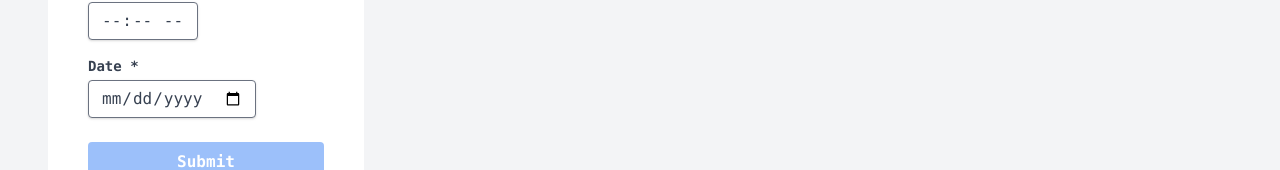
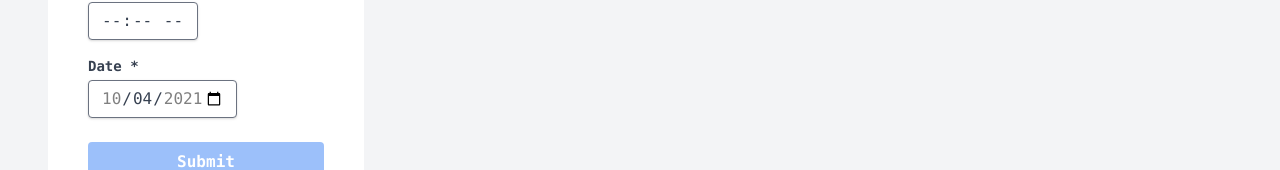
Before and after one commit to viliusgudziunas/soc-frontend-2021, a React (Create React App) app: page / in a window 1280 px wide. Shown: the part 398-568 px from the top of the page. Built offline with nearby package versions, Linux system fonts and the light colour scheme; sample sign-in values are in the browser's storage.

Commit message:
Preload and restrict date input field in workout form

```diff
--- a/src/components/forms/AddWorkoutForm.tsx
+++ b/src/components/forms/AddWorkoutForm.tsx
@@ -1,6 +1,7 @@
 import { Button } from '@lib/Button';
-import { TextField } from '@lib/TextField';
+import { DateField, TextField } from '@lib/formFields';
 import { AddWorkoutModel } from '@shared/types';
+import Utils from '@shared/utils';
 import { Form, Formik, FormikHelpers } from 'formik';
 import { ReactElement, useState } from 'react';
 
@@ -12,7 +13,7 @@ const initialFormData: AddWorkoutModel = {
   name: '',
   caloriesBurnt: 0,
   timeSpent: '',
-  workoutDate: '',
+  workoutDate: Utils.getTodaysDate(),
 };
 
 interface FormErrors {
@@ -25,6 +26,8 @@ interface FormErrors {
 export const AddWorkoutForm = (props: Props): ReactElement => {
   const { handleSubmitFormFunc } = props;
   const [submitDisabled, setSubmitDisabled] = useState(true);
+  const minDate = '2021-10-01';
+  const maxDate = '2021-10-31';
 
   const handleValidate = (values: AddWorkoutModel): FormErrors => {
     const errors: FormErrors = {};
@@ -75,11 +78,14 @@ export const AddWorkoutForm = (props: Props): ReactElement => {
           <TextField attribute='timeSpent' required type='time'>
             Time spent
           </TextField>
-          {/* // TODO: Restrict the date to october */}
-          {/* // TODO: Pre-fill with todays date */}
-          <TextField attribute='workoutDate' required type='date'>
+          <DateField
+            attribute='workoutDate'
+            max={maxDate}
+            min={minDate}
+            required
+          >
             Date
-          </TextField>
+          </DateField>
 
           <Button type='submit' disabled={submitDisabled}>
             Submit
--- a/src/components/forms/LoginForm.tsx
+++ b/src/components/forms/LoginForm.tsx
@@ -1,5 +1,5 @@
 import { Button } from '@lib/Button';
-import { TextField } from '@lib/TextField';
+import { TextField } from '@lib/formFields';
 import { UserLoginModel } from '@models/userModel';
 import { Form, Formik, FormikHelpers } from 'formik';
 import { ReactElement, useState } from 'react';
--- a/src/components/forms/RegisterForm.tsx
+++ b/src/components/forms/RegisterForm.tsx
@@ -1,5 +1,5 @@
 import { Button } from '@lib/Button';
-import { TextField } from '@lib/TextField';
+import { TextField } from '@lib/formFields';
 import { UserRegisterModel } from '@models/userModel';
 import { Form, Formik, FormikHelpers } from 'formik';
 import { ReactElement, useState } from 'react';
--- a/src/lib/TextField.tsx
+++ b/src/lib/formFields/DateField.tsx
@@ -1,17 +1,16 @@
 import { ErrorMessage, Field } from 'formik';
 import { ReactElement, useEffect, useState } from 'react';
-
-type InputType = 'text' | 'email' | 'password' | 'number' | 'time' | 'date';
 
 interface Props {
   attribute: string;
   children: string;
+  max?: string;
+  min?: string;
   required?: boolean;
-  type?: InputType;
 }
 
-export const TextField = (props: Props): ReactElement => {
-  const { attribute, children, type, required } = props;
+export const DateField = (props: Props): ReactElement => {
+  const { attribute, children, required, min, max } = props;
 
   const [label, setLabel] = useState(children);
 
@@ -25,15 +24,21 @@ export const TextField = (props: Props): ReactElement => {
     <label htmlFor={attribute} className='mb-4 text-sm font-bold'>
       {label}
       <Field
+        className='mt-1 block rounded shadow leading-tight'
         id={attribute}
+        max={max}
+        min={min}
         name={attribute}
         required={required}
-        type={type}
-        className='mt-1 block rounded shadow leading-tight'
+        type='date'
       />
       <ErrorMessage name={attribute} component='div' className='text-red-500' />
     </label>
   );
 };
 
-TextField.defaultProps = { required: false, type: 'text' } as Partial<Props>;
+DateField.defaultProps = {
+  max: undefined,
+  min: undefined,
+  required: false,
+} as Partial<Props>;
--- /dev/null
+++ b/src/lib/formFields/TextField.tsx
@@ -0,0 +1,39 @@
+import { ErrorMessage, Field } from 'formik';
+import { ReactElement, useEffect, useState } from 'react';
+
+type InputType = 'text' | 'email' | 'password' | 'number' | 'time';
+
+interface Props {
+  attribute: string;
+  children: string;
+  required?: boolean;
+  type?: InputType;
+}
+
+export const TextField = (props: Props): ReactElement => {
+  const { attribute, children, type, required } = props;
+
+  const [label, setLabel] = useState(children);
+
+  useEffect(() => {
+    if (required) {
+      setLabel(`${children} *`);
+    }
+  }, []);
+
+  return (
+    <label htmlFor={attribute} className='mb-4 text-sm font-bold'>
+      {label}
+      <Field
+        id={attribute}
+        name={attribute}
+        required={required}
+        type={type}
+        className='mt-1 block rounded shadow leading-tight'
+      />
+      <ErrorMessage name={attribute} component='div' className='text-red-500' />
+    </label>
+  );
+};
+
+TextField.defaultProps = { required: false, type: 'text' } as Partial<Props>;
--- /dev/null
+++ b/src/lib/formFields/index.ts
@@ -0,0 +1,2 @@
+export { DateField } from './DateField';
+export { TextField } from './TextField';
--- a/src/shared/types.ts
+++ b/src/shared/types.ts
@@ -1,13 +1,9 @@
 export interface UserDto {
-  // TODO: introduce Moment.js here
   createdOn: string;
   email: string;
   name: string;
   totalCalories: number;
 }
-
-// * Need to create a standings table in backend and every time new calories are
-// * added, I should update the standings table
 
 export interface AddWorkoutModel {
   name: string;
--- a/src/shared/utils.ts
+++ b/src/shared/utils.ts
@@ -15,4 +15,14 @@ export default class Utils {
 
     return !(isValueIsNull || isValueIsUndefined);
   };
+
+  static getTodaysDate = (): string => {
+    const today = new Date();
+    const day = String(today.getDate()).padStart(2, '0');
+    const month = String(today.getMonth() + 1).padStart(2, '0');
+    const year = today.getFullYear();
+
+    const formattedDate = `${year}-${month}-${day}`;
+    return formattedDate;
+  };
 }
--- a/tsconfig.paths.json
+++ b/tsconfig.paths.json
@@ -5,6 +5,7 @@
       "@components/*": ["./components/*"],
       "@contexts/*": ["./contexts/*"],
       "@lib/*": ["./lib/*"],
+      "@lib/formFields": ["./lib/formFields/index.ts"],
       "@models/*": ["./models/*"],
       "@pages": ["./pages/index.ts"],
       "@pages/*": ["./pages/*"],
```
